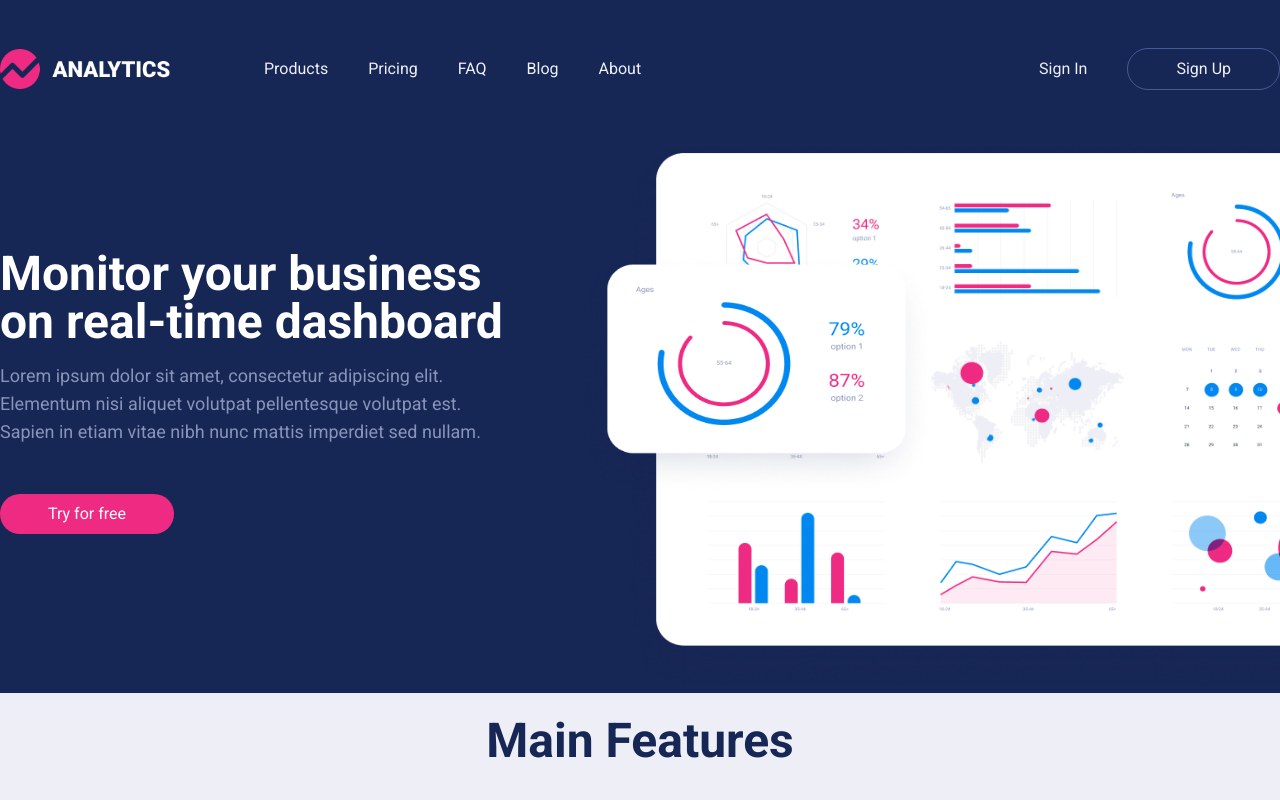
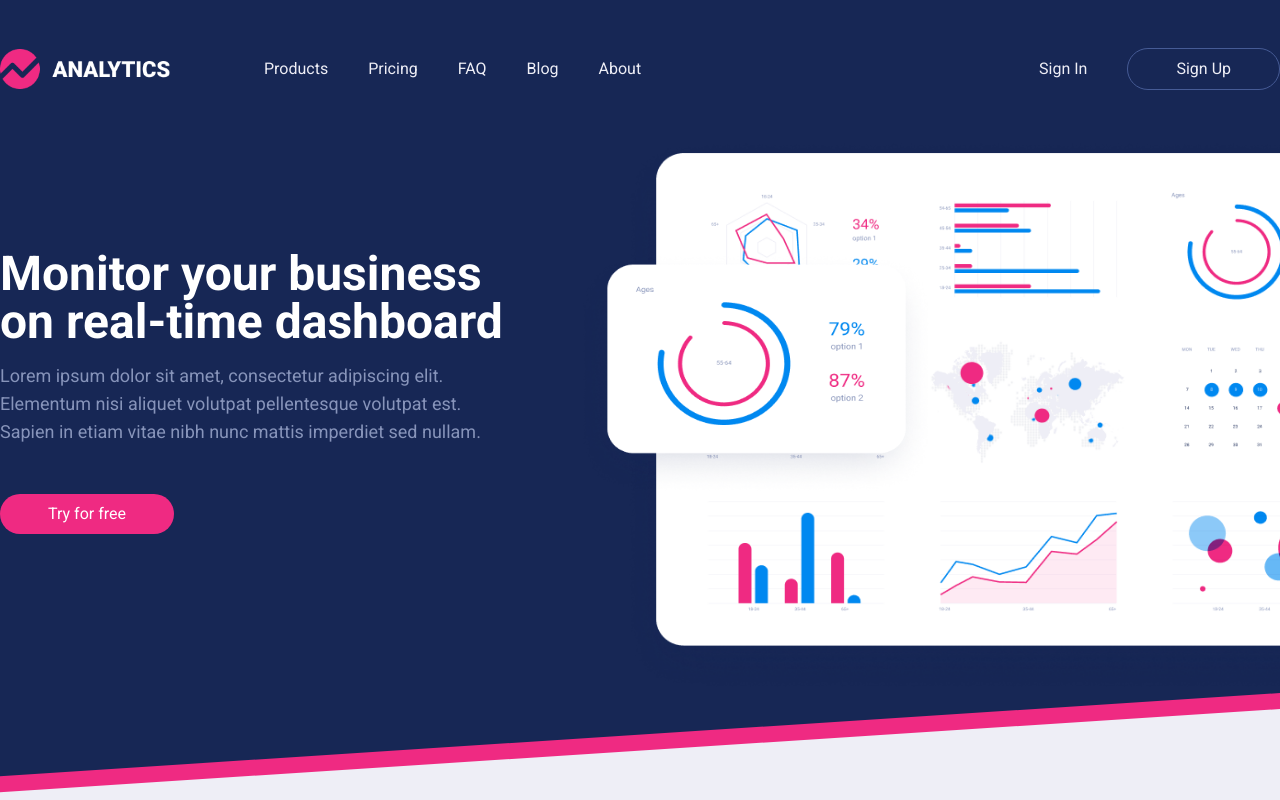
Before and after one commit to bardenHa/saas-analytics-website, a Next.js app: page / in a window 1280 px wide. Built offline with nearby package versions, Linux system fonts and the light colour scheme.

Commit message:
style: skewed utility added

```diff
--- a/app/components/modules/HomeContent/HomeContent.tsx
+++ b/app/components/modules/HomeContent/HomeContent.tsx
@@ -2,11 +2,21 @@ import Image from 'next/image';
 
 const HomeContent = () => {
   return (
-    <div className="py-6 bg-chart bleed-width">
-      <div className="container flex flex-col items-center justify-center mx-auto text-primary-text">
-        <MainFeatures />
+    // <div className="py-3 transform -skew-y-6 bg-primary bleed-width">
+    //   <div className="py-16 shadow-inner bg-chart bleed-width">
+    <>
+      <div className="h-32 pt-4 skewed-half md:skewed-full bg-primary bleed-width">
+        <div className="h-32 skewed-half md:skewed-full bg-chart bleed-width"></div>
       </div>
-    </div>
+      <div className="py-6 bg-chart bleed-width">
+        {/* <div className="h-32 transform -skew-y-12 bg-red-600">g</div> */}
+        <div className="container flex flex-col items-center justify-center mx-auto text-primary-text">
+          <MainFeatures />
+        </div>
+        {/* </div>
+        </div> */}
+      </div>
+    </>
   );
 };
 
--- a/app/styles/globals.css
+++ b/app/styles/globals.css
@@ -24,3 +24,19 @@ html {
   margin-left: -50vw;
   margin-right: -50vw;
 }
+
+@layer utilities {
+  @variants responsive {
+    .skewed-none {
+      clip-path: none;
+    }
+
+    .skewed-half {
+      clip-path: polygon(0 35%, 100% 0%, 100% 100%, 0% 100%);
+    }
+
+    .skewed-full {
+      clip-path: polygon(0 65%, 100% 0%, 100% 100%, 0% 100%);
+    }
+  }
+}
```
